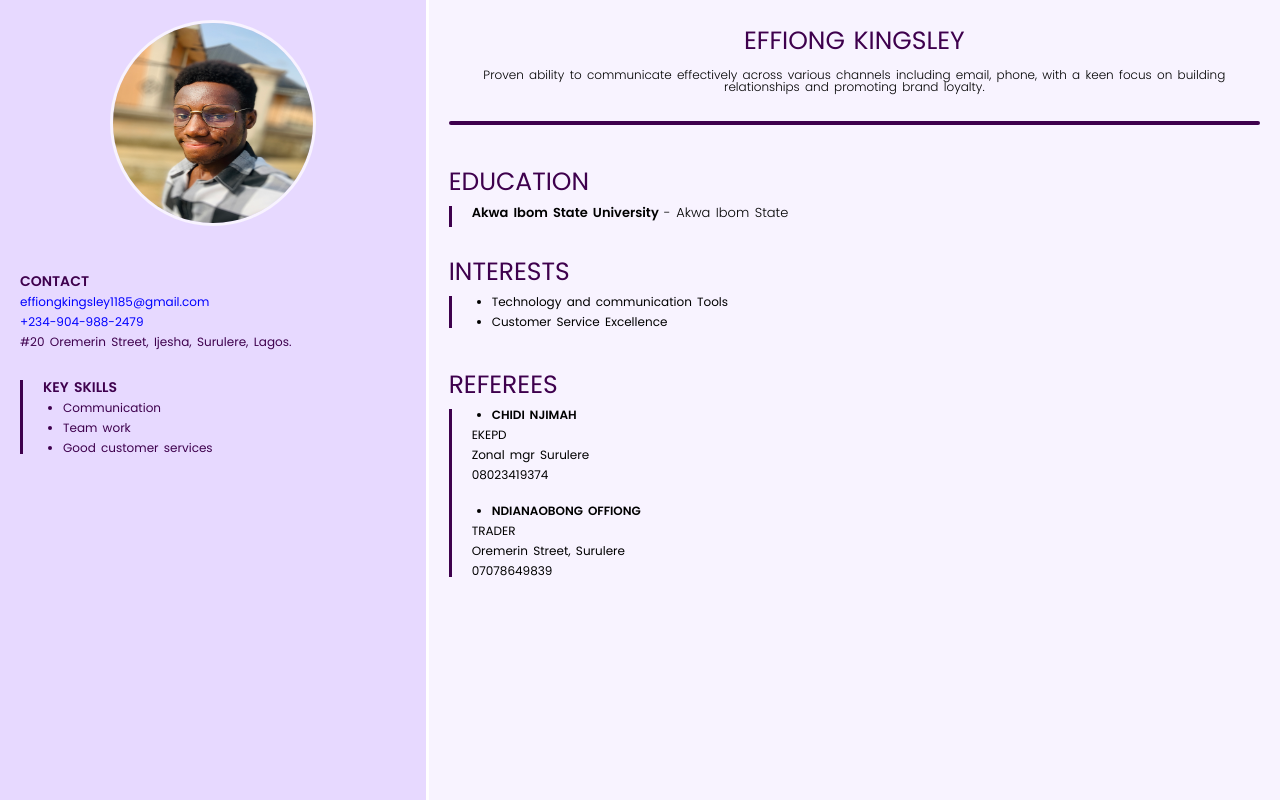
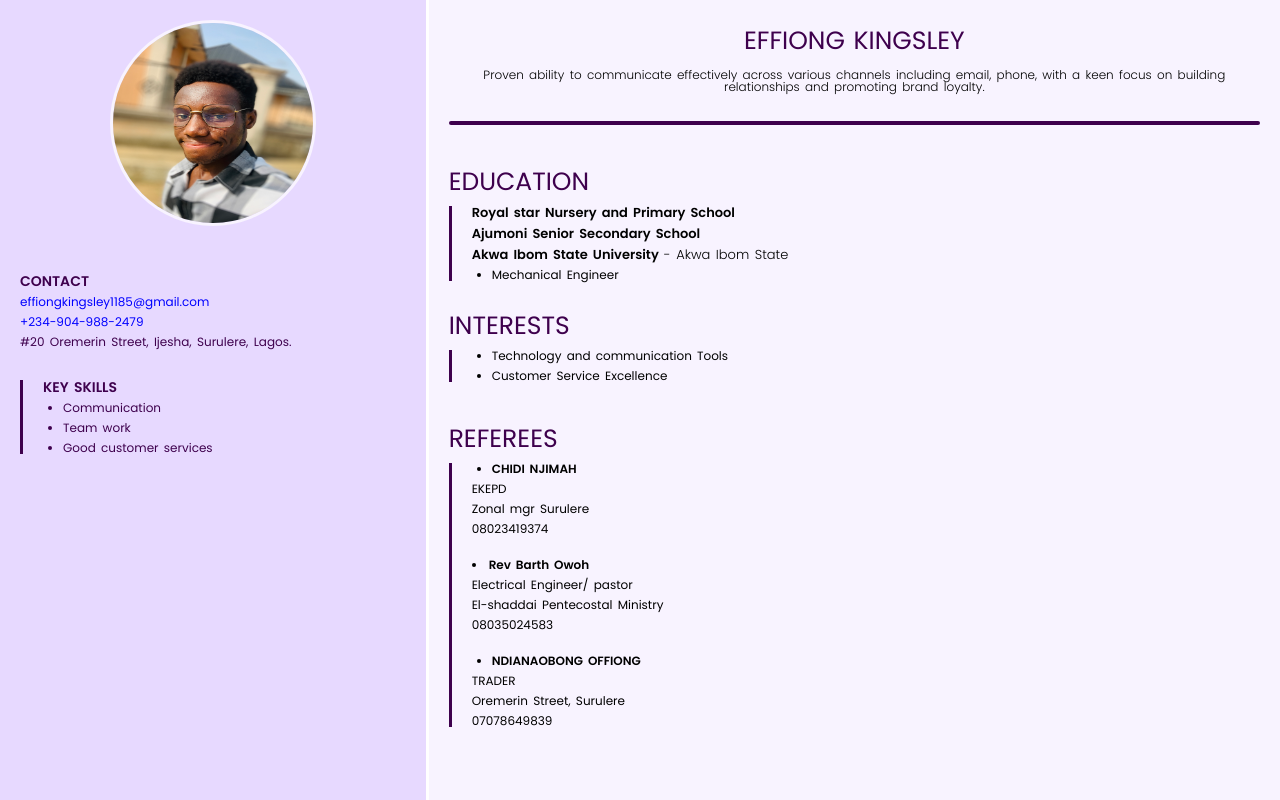
Before and after one commit to kingsfavy/bst, a website: page index.html in a window 1280 px wide. Drawn offline with Linux system fonts and the light colour scheme.

Commit message:
Update index.html

```diff
--- a/index.html
+++ b/index.html
@@ -88,9 +88,15 @@ relationships and promoting brand loyalty.</span>
 <br>
 
 <div class="box">
-<p class="tit">Akwa Ibom State University <span>- Akwa Ibom State</span></p>
+    <p class="tit">Royal star Nursery and Primary School </p>
 <div class="small-space"></div>
-</ul>
+    <p class="tit">Ajumoni Senior Secondary School</p>
+<div class="small-space"></div>
+<p class="tit">Akwa Ibom State University <span>- Akwa Ibom State</span> </p>
+   <div class="small-space"></div>
+    <ul>
+        <li>Mechanical Engineer</li>
+    </ul>
 </div>
 
 <div class="space"></div>
@@ -128,6 +134,19 @@ relationships and promoting brand loyalty.</span>
 <div class="small-space"></div>
 <div class="small-space"></div>
 
+    <li class="nam">Rev Barth Owoh</li>
+</ul>
+<div class="small-space"></div>
+<p>Electrical Engineer/ pastor</p>
+<div class="small-space"></div>
+<p>El-shaddai Pentecostal Ministry</p>
+<div class="small-space"></div>
+<p>08035024583</p>
+
+<div class="small-space"></div>
+<div class="small-space"></div>
+<div class="small-space"></div>
+
 <ul>
 <li class="nam">NDIANAOBONG OFFIONG</li>
 </ul>
```
